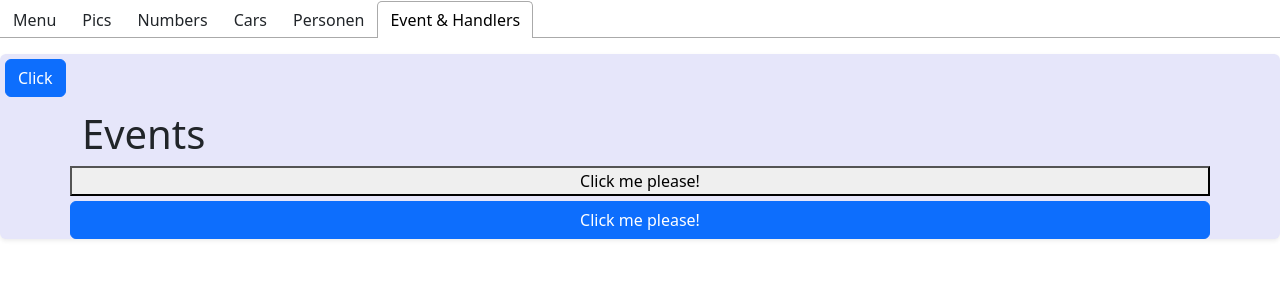
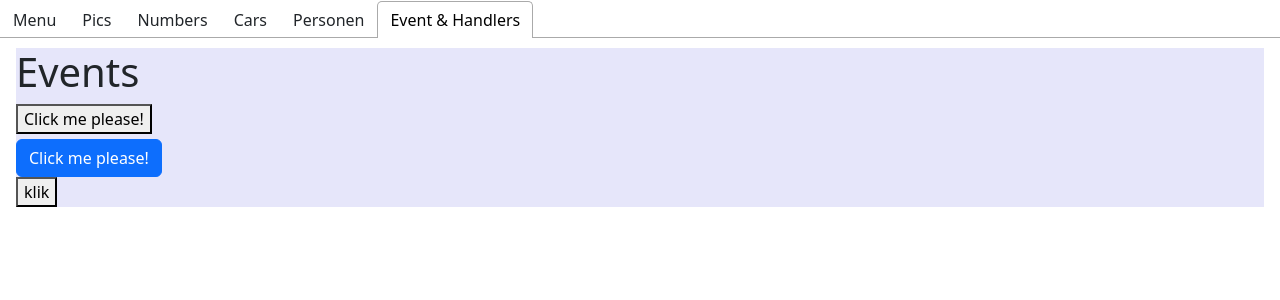
Before and after one commit to InesEmily/dynamic_oefeningen, a React (Create React App) app: page / in a window 1280 px wide. Both pictures are taken after a click on the tab "Event & Handlers". Shown: the top 300 px of the page. Built offline with nearby package versions, Linux system fonts and the light colour scheme.

Commit message:
Bundel 4 tot en met 2.5

```diff
--- a/src/App.js
+++ b/src/App.js
@@ -10,7 +10,7 @@ import {NumbersPage} from "./pages/NumbersPage";
 import PropTypes from "prop-types";
 import {CarsPage} from "./pages/CarsPage";
 import {PersonPage} from "./pages/PersonPage";
-import {EventHandlers} from "./pages/EventHandlers";
+import {EventAndStatePage} from "./pages/EventAndStatePage";
 
 
 
@@ -52,7 +52,7 @@ function App() {
                     <PersonPage persons={PERSON_DATA} cities={CITIES_DATA}/>
                 </TabPanel>
                 <TabPanel>
-                 <EventHandlers title={"Events"}/>
+                 <EventAndStatePage title={"Events"}/>
                 </TabPanel>
         </Tabs>
         </>
--- /dev/null
+++ b/src/components/EventDemo.js
@@ -0,0 +1,15 @@
+import {Button} from "react-bootstrap";
+
+export function EventDemo() {
+    return (
+        <>
+            <div>
+                <button onClick={() => alert('bootstrap button is clicked')}>Click me please!</button>
+            </div>
+            <div>
+            <Button style={{marginTop: '5px'}} variant={"primary"} onClick={() => alert('bootstrap button is clicked')}>Click me please!</Button>
+            </div>
+            <button onClick={(e)=>alert(`hallo ${e.clientX},${e.clientY}`)}>klik</button>
+        </>)
+
+}
--- /dev/null
+++ b/src/pages/EventAndStatePage.js
@@ -0,0 +1,13 @@
+
+import {EventDemo} from "../components/EventDemo";
+
+export function EventAndStatePage(props) {
+    const {title} = props;
+    return(
+        <div style={{background:'lavender'}} className="mx-3">
+            <h1>{title}</h1>
+        <EventDemo/>
+        </div>
+    );
+
+}
--- a/src/pages/EventHandlers.js
+++ /dev/null
@@ -1,14 +0,0 @@
-import {Section} from "../components/Section";
-import {Button} from "react-bootstrap";
-
-export function EventHandlers(props) {
-    const {title} = props;
-    return(
-        <Section>
-            <h1>{title}</h1>
-            <button onClick={() => alert('bootstrap button is clicked')}>Click me please!</button>
-            <Button style={{marginTop: '5px'}} variant={"primary"} onClick={() => alert('bootstrap button is clicked')}>Click me please!</Button>
-        </Section>
-    );
-
-}
```
